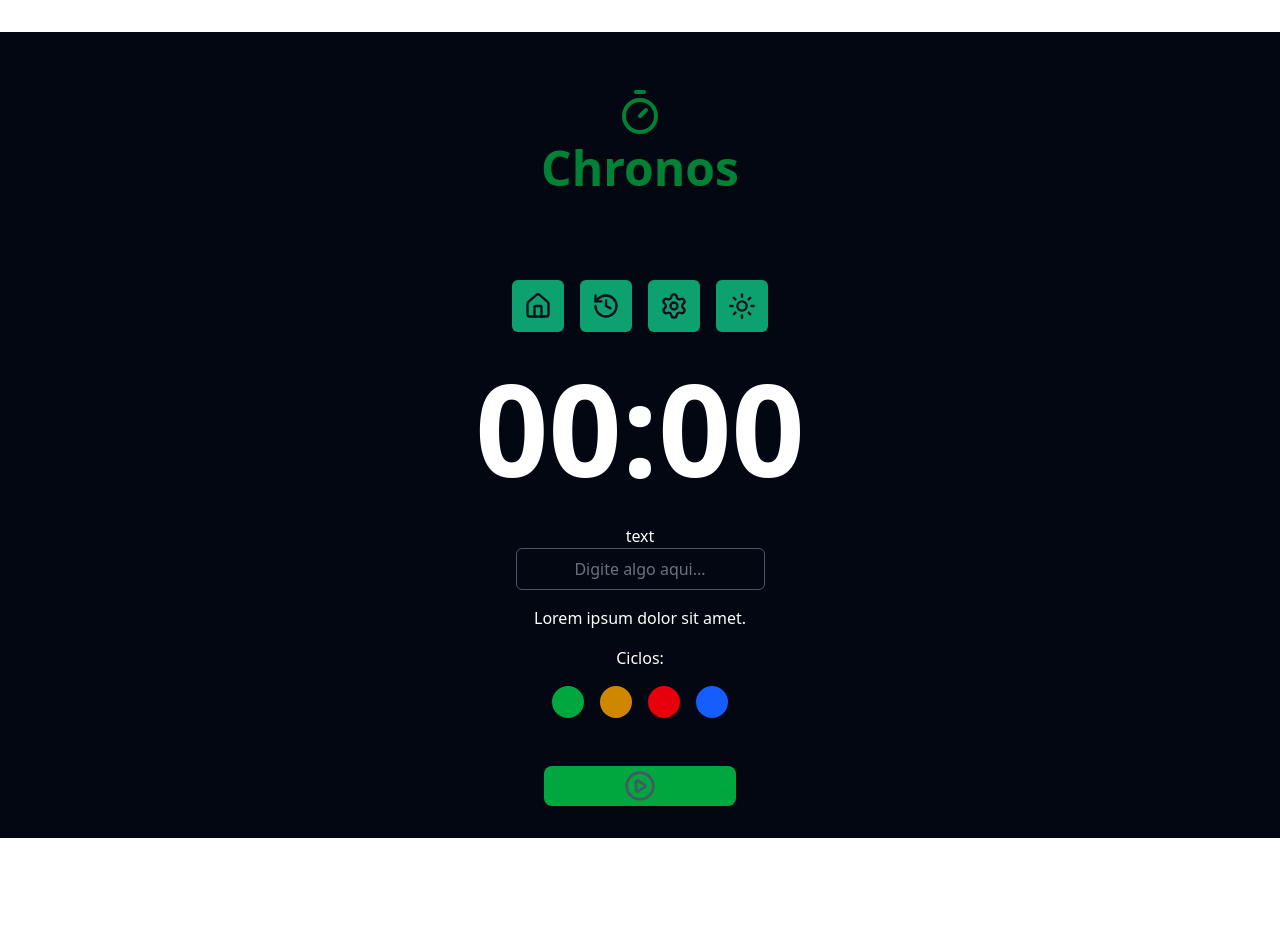
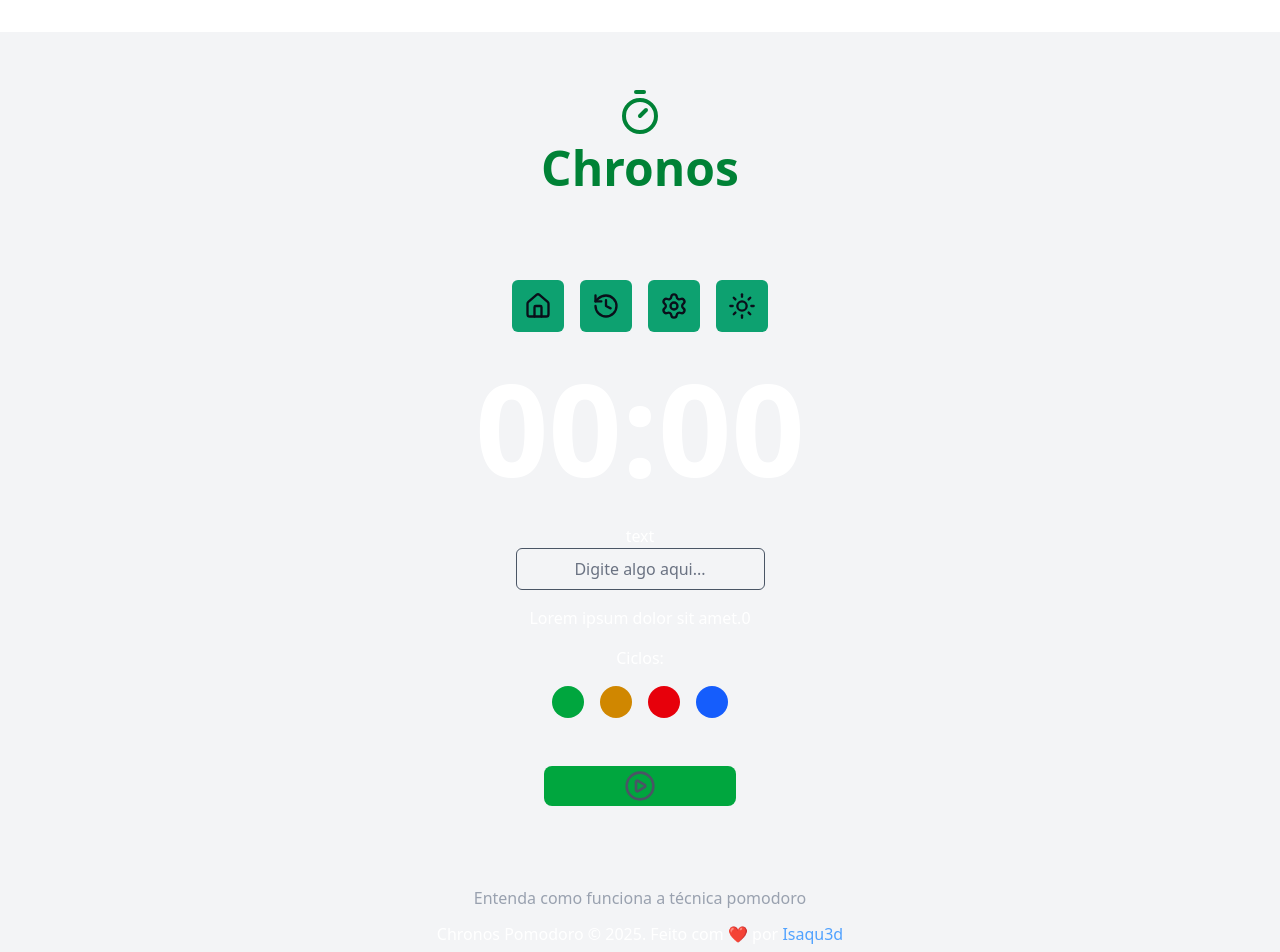
Before and after one commit to isaqu3d/chronos-pomodoro, a React (Vite) app: page / in a window 1280 px wide. Shown: the top 952 px of the page. Before the commit the page ends 870 px from the top, so only its background shows below. Built offline with nearby package versions, Linux system fonts and the light colour scheme.

Commit message:
feat: add footer and button

```diff
--- a/src/App.tsx
+++ b/src/App.tsx
@@ -1,15 +1,24 @@
 import { PlayCircleIcon } from "lucide-react";
+import { useState } from "react";
 import { Container } from "./components/container";
 import { CountDown } from "./components/count-down";
 import { Cycles } from "./components/cycles";
 import { DefaultButton } from "./components/default-button";
 import { DefaultInput } from "./components/default-input";
+import { Footer } from "./components/footer";
 import { Logo } from "./components/logo";
 import { Menu } from "./components/menu";
 
 export function App() {
+  const [count, setCount] = useState(0);
+
+  function handleClickButton(event: React.MouseEvent<HTMLButtonElement>) {
+    event.preventDefault();
+    setCount((prevState) => prevState + 1);
+  }
+
   return (
-    <div className="bg-gray-950">
+    <div className="bg-gray-100 dark:bg-gray-800">
       <Container>
         <Logo />
       </Container>
@@ -37,17 +46,25 @@ export function App() {
           </div>
 
           <div className="flex justify-center items-center">
-            <p>Lorem ipsum dolor sit amet.</p>
+            <p>Lorem ipsum dolor sit amet.{count}</p>
           </div>
 
           <div className="flex justify-center items-center flex-col">
             <Cycles />
           </div>
 
-          <div className="flex justify-center items-center">
-            <DefaultButton icon={<PlayCircleIcon className="w-8 h-8" />} />
+          <div className="flex flex-col justify-center items-center">
+            <DefaultButton
+              onClick={handleClickButton}
+              icon={<PlayCircleIcon className="w-8 h-8" />}
+              color="green"
+            />
           </div>
         </form>
+      </Container>
+
+      <Container>
+        <Footer />
       </Container>
     </div>
   );
```
